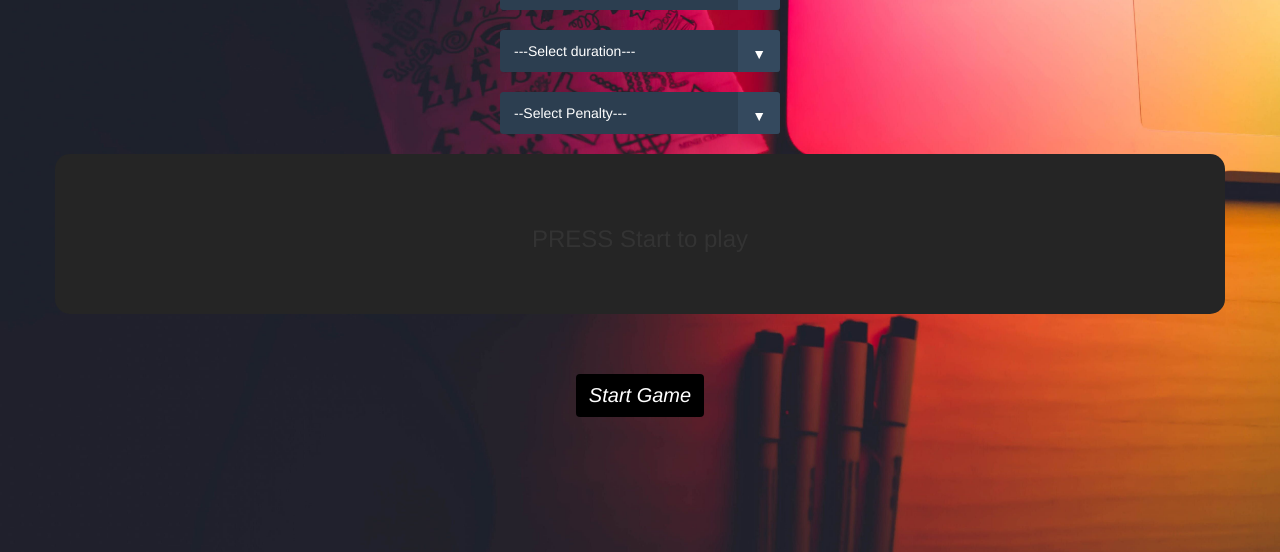
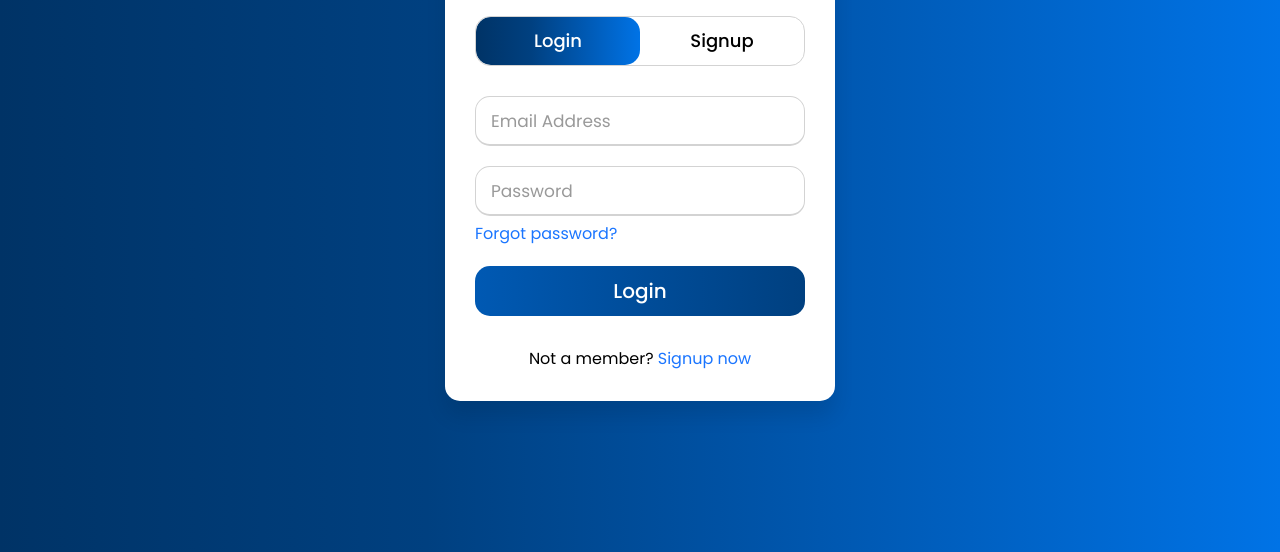
Before and after one commit to eddy1006/Typing_Game, a website: page public/index.html in a window 1280 px wide. Shown: the part 248-800 px from the top of the page. Drawn offline with nearby package versions, Linux system fonts and the light colour scheme.

Commit message:
added new routes

```diff
--- a/package.json
+++ b/package.json
@@ -17,6 +17,8 @@
   },
   "homepage": "https://github.com/eddy1006/Typing_Game#readme",
   "dependencies": {
-    "express": "^4.17.3"
+    "body-parser": "^1.20.0",
+    "express": "^4.17.3",
+    "mongodb": "^4.5.0"
   }
 }
--- a/public/index.html
+++ b/public/index.html
@@ -1,54 +1,59 @@
 <!DOCTYPE html>
 <html lang="en">
-
 <head>
     <meta charset="UTF-8">
     <meta http-equiv="X-UA-Compatible" content="IE=edge">
     <meta name="viewport" content="width=device-width, initial-scale=1.0">
-    <link rel="preconnect" href="https://fonts.googleapis.com">
-    <link rel="preconnect" href="https://fonts.gstatic.com" crossorigin>
-    <link href="https://fonts.googleapis.com/css2?family=Roboto:wght@500&display=swap" rel="stylesheet">
-    <link rel="stylesheet" href="style.css">
-    <link rel="stylesheet" href="https://maxcdn.bootstrapcdn.com/bootstrap/3.4.1/css/bootstrap.min.css">
-    <title>Typing game</title>
+    <link rel="stylesheet" href="login.css">
+    <title>Typing Game</title>
 </head>
-
 <body>
-    <div class="bg">
-        <h1 style="margin-top: 0; color: white; padding: 80px 10px 50px 50px; font-size: 6rem;font-family: 'Roboto' , sans-serif;">Welcome
-            to Type Correcter</h1>
-            <div class="select" style="margin-block: 20px;">
-                <select id="words">
-                  <option value="1">---Select no of words---</option>
-                  <option value="10">10</option>
-                  <option value="15">15</option>
-                  <option value="20">20</option>
-                </select>
+    <div class="wrapper">
+        <div class="title-text">
+          <div class="title login">Login Form</div>
+          <div class="title signup">Signup Form</div>
+        </div>
+        <div class="form-container">
+          <div class="slide-controls">
+            <input type="radio" name="slide" id="login" checked>
+            <input type="radio" name="slide" id="signup">
+            <label for="login" class="slide login">Login</label>
+            <label for="signup" class="slide signup">Signup</label>
+            <div class="slider-tab"></div>
+          </div>
+          <div class="form-inner">
+            <form action="/login" method="get" class="login">
+              <div class="field">
+                <input type="text" placeholder="Email Address" required>
               </div>
-              <div class="select" style="margin-block: 20px;">
-                <select id="duration">
-                  <option value="1">---Select duration---</option>
-                  <option value="30">30sec</option>
-                  <option value="45">45sec</option>\
-                  <option value="60">60sec</option>
-                </select>
+              <div class="field">
+                <input type="password" placeholder="Password" required>
               </div>
-              <div class="select" style="margin-block: 20px;">
-                <select id="penalty">
-                  <option value="-1">--Select Penalty---</option>
-                  <option value="0">0sec</option>
-                  <option value="1">2sec</option>
-                  <option value="4">5sec</option>
-                </select>
+              <div class="pass-link"><a href="#">Forgot password?</a></div>
+              <div class="field btn">
+                <div class="btn-layer"></div>
+                <input type="submit" value="Login">
               </div>
-            <div class="container">
-                <h3 id="text" style="padding: 0 5%;">PRESS Start to play</h3>
-            </div>
-            <div id="some_div"></div>
-        <button type="button" class="btn btn-dark" onclick="start()" id="start"><em>Start Game</em></button>
-    </div>
-    <script src="https://ajax.googleapis.com/ajax/libs/jquery/3.6.0/jquery.min.js"></script>
-    <script src="index.js"></script>
+              <div class="signup-link">Not a member? <a href="">Signup now</a></div>
+            </form>
+            <form action="/signup" method="post" class="signup">
+              <div class="field">
+                <input type="text" placeholder="Email Address" name="email" required>
+              </div>
+              <div class="field">
+                <input type="password" placeholder="Password" name="password" required>
+              </div>
+              <div class="field">
+                <input type="password" placeholder="Confirm password" required>
+              </div>
+              <div class="field btn">
+                <div class="btn-layer"></div>
+                <input type="submit" value="Signup">
+              </div>
+            </form>
+          </div>
+        </div>
+      </div>
+      <script src="login.js"></script>
 </body>
-
 </html>
--- /dev/null
+++ b/public/login.css
@@ -0,0 +1,185 @@
+@import url('https://fonts.googleapis.com/css?family=Poppins:400,500,600,700&display=swap');
+*{
+  margin: 0;
+  padding: 0;
+  box-sizing: border-box;
+  font-family: 'Poppins', sans-serif;
+}
+html,body{
+  display: grid;
+  height: 100%;
+  width: 100%;
+  place-items: center;
+  background: -webkit-linear-gradient(left, #003366,#004080,#0059b3
+, #0073e6);
+}
+::selection{
+  background: #1a75ff;
+  color: #fff;
+}
+.wrapper{
+  overflow: hidden;
+  max-width: 390px;
+  background: #fff;
+  padding: 30px;
+  border-radius: 15px;
+  box-shadow: 0px 15px 20px rgba(0,0,0,0.1);
+}
+.wrapper .title-text{
+  display: flex;
+  width: 200%;
+}
+.wrapper .title{
+  width: 50%;
+  font-size: 35px;
+  font-weight: 600;
+  text-align: center;
+  transition: all 0.6s cubic-bezier(0.68,-0.55,0.265,1.55);
+}
+.wrapper .slide-controls{
+  position: relative;
+  display: flex;
+  height: 50px;
+  width: 100%;
+  overflow: hidden;
+  margin: 30px 0 10px 0;
+  justify-content: space-between;
+  border: 1px solid lightgrey;
+  border-radius: 15px;
+}
+.slide-controls .slide{
+  height: 100%;
+  width: 100%;
+  color: #fff;
+  font-size: 18px;
+  font-weight: 500;
+  text-align: center;
+  line-height: 48px;
+  cursor: pointer;
+  z-index: 1;
+  transition: all 0.6s ease;
+}
+.slide-controls label.signup{
+  color: #000;
+}
+.slide-controls .slider-tab{
+  position: absolute;
+  height: 100%;
+  width: 50%;
+  left: 0;
+  z-index: 0;
+  border-radius: 15px;
+  background: -webkit-linear-gradient(left,#003366,#004080,#0059b3
+, #0073e6);
+  transition: all 0.6s cubic-bezier(0.68,-0.55,0.265,1.55);
+}
+input[type="radio"]{
+  display: none;
+}
+#signup:checked ~ .slider-tab{
+  left: 50%;
+}
+#signup:checked ~ label.signup{
+  color: #fff;
+  cursor: default;
+  user-select: none;
+}
+#signup:checked ~ label.login{
+  color: #000;
+}
+#login:checked ~ label.signup{
+  color: #000;
+}
+#login:checked ~ label.login{
+  cursor: default;
+  user-select: none;
+}
+.wrapper .form-container{
+  width: 100%;
+  overflow: hidden;
+}
+.form-container .form-inner{
+  display: flex;
+  width: 200%;
+}
+.form-container .form-inner form{
+  width: 50%;
+  transition: all 0.6s cubic-bezier(0.68,-0.55,0.265,1.55);
+}
+.form-inner form .field{
+  height: 50px;
+  width: 100%;
+  margin-top: 20px;
+}
+.form-inner form .field input{
+  height: 100%;
+  width: 100%;
+  outline: none;
+  padding-left: 15px;
+  border-radius: 15px;
+  border: 1px solid lightgrey;
+  border-bottom-width: 2px;
+  font-size: 17px;
+  transition: all 0.3s ease;
+}
+.form-inner form .field input:focus{
+  border-color: #1a75ff;
+  /* box-shadow: inset 0 0 3px #fb6aae; */
+}
+.form-inner form .field input::placeholder{
+  color: #999;
+  transition: all 0.3s ease;
+}
+form .field input:focus::placeholder{
+  color: #1a75ff;
+}
+.form-inner form .pass-link{
+  margin-top: 5px;
+}
+.form-inner form .signup-link{
+  text-align: center;
+  margin-top: 30px;
+}
+.form-inner form .pass-link a,
+.form-inner form .signup-link a{
+  color: #1a75ff;
+  text-decoration: none;
+}
+.form-inner form .pass-link a:hover,
+.form-inner form .signup-link a:hover{
+  text-decoration: underline;
+}
+form .btn{
+  height: 50px;
+  width: 100%;
+  border-radius: 15px;
+  position: relative;
+  overflow: hidden;
+}
+form .btn .btn-layer{
+  height: 100%;
+  width: 300%;
+  position: absolute;
+  left: -100%;
+  background: -webkit-linear-gradient(right,#003366,#004080,#0059b3
+, #0073e6);
+  border-radius: 15px;
+  transition: all 0.4s ease;;
+}
+form .btn:hover .btn-layer{
+  left: 0;
+}
+form .btn input[type="submit"]{
+  height: 100%;
+  width: 100%;
+  z-index: 1;
+  position: relative;
+  background: none;
+  border: none;
+  color: #fff;
+  padding-left: 0;
+  border-radius: 15px;
+  font-size: 20px;
+  font-weight: 500;
+  cursor: pointer;
+}
--- /dev/null
+++ b/public/login.js
@@ -0,0 +1,21 @@
+const loginText = document.querySelector(".title-text .login");
+const loginForm = document.querySelector("form.login");
+const loginBtn = document.querySelector("label.login");
+const signupBtn = document.querySelector("label.signup");
+const signupLink = document.querySelector("form .signup-link a");
+signupBtn.onclick = () => {
+  loginForm.style.marginLeft = "-50%";
+  loginText.style.marginLeft = "-50%";
+};
+loginBtn.onclick = () => {
+  loginForm.style.marginLeft = "0%";
+  loginText.style.marginLeft = "0%";
+};
+signupLink.onclick = () => {
+  signupBtn.click();
+  return false;
+};
+
+function login(){
+  console.log("Hello");
+}
```
Also changed, not shown: public/game.html (added, +54 -0 lines), server.js (+63 -3 lines), public/game.js (renamed from public/index.js), 1 other file.
